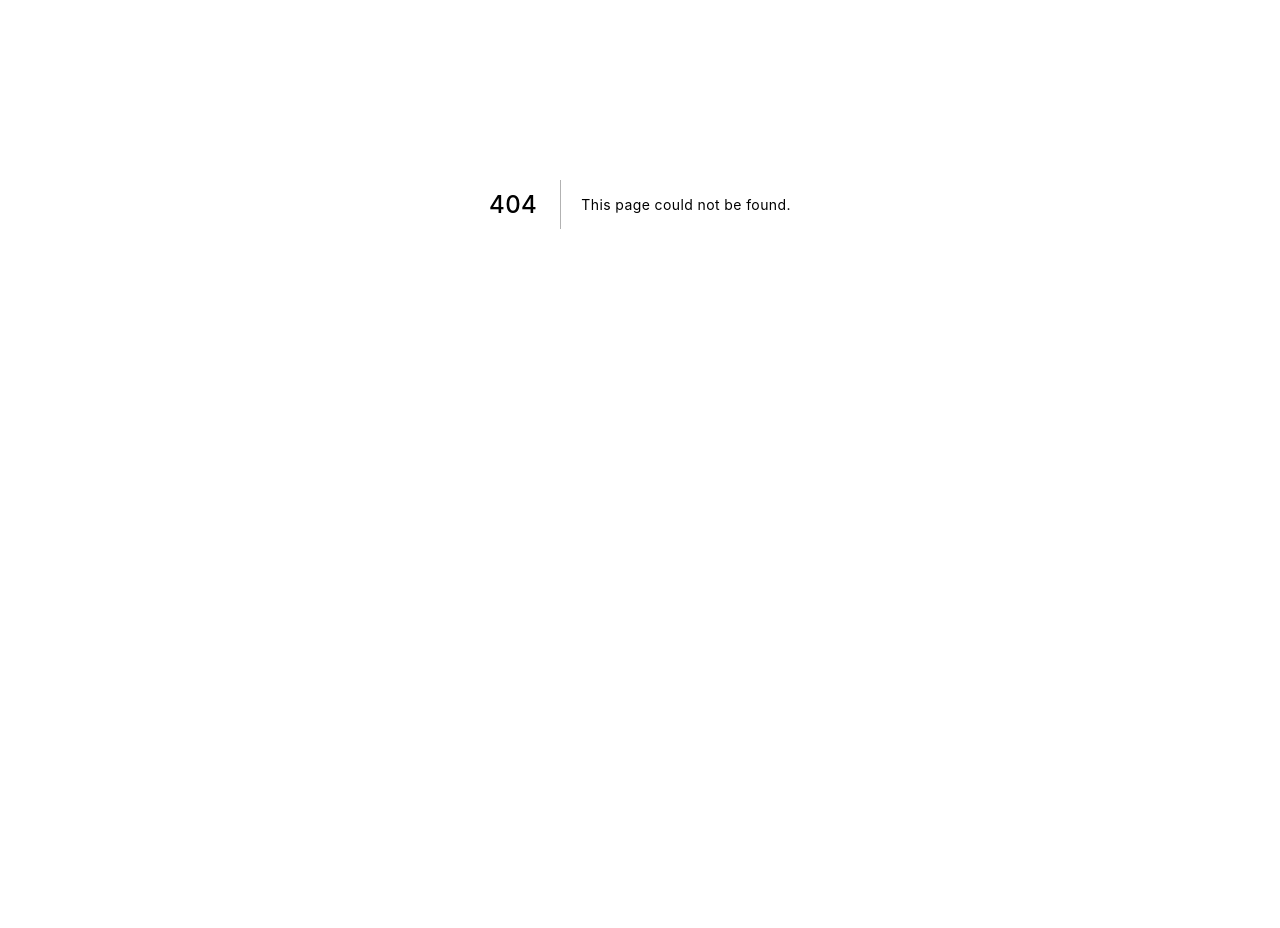
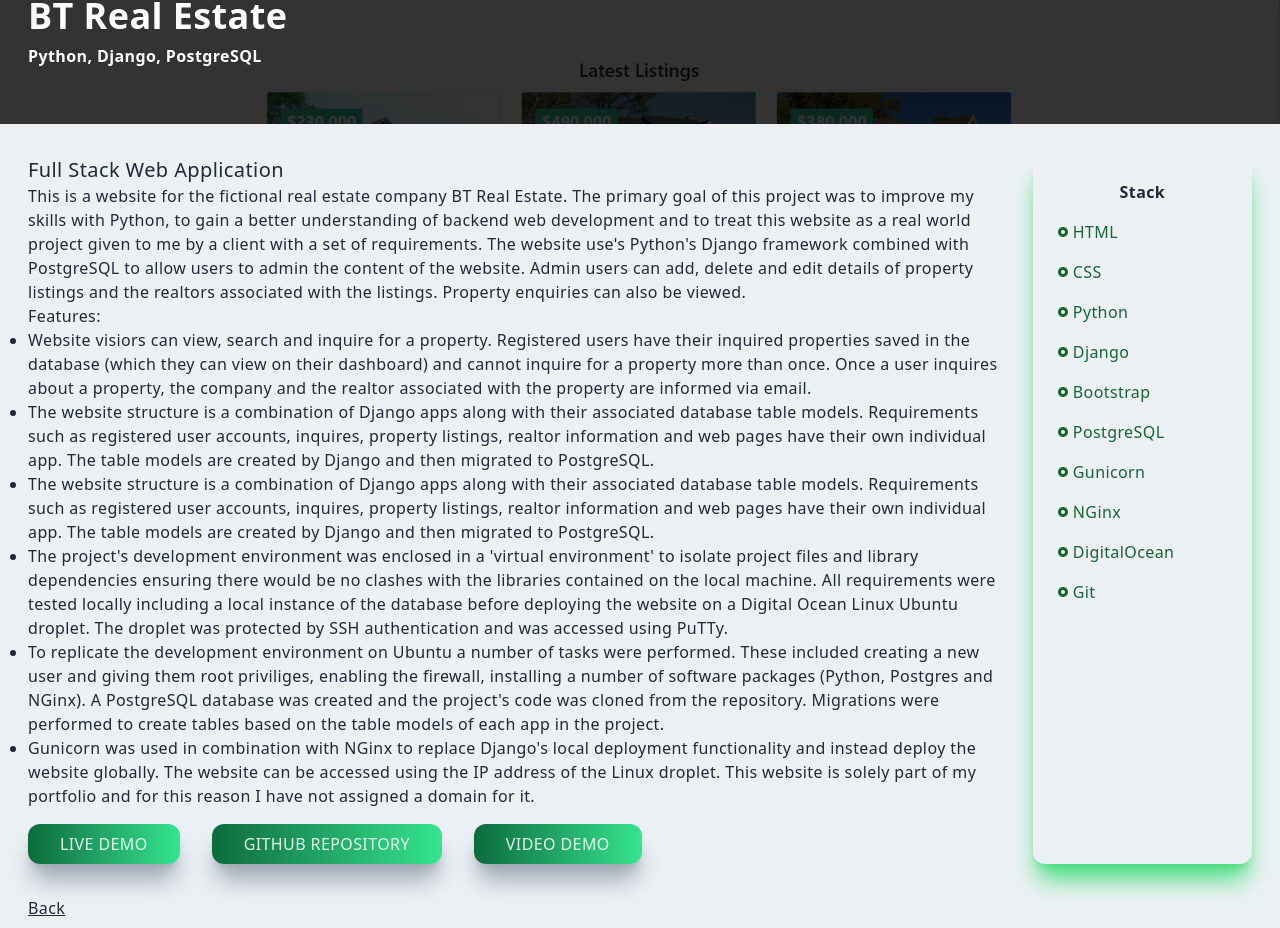
Before and after one commit to Zidan2k9/ulabdeen-nextjs-portfolio, a Next.js app: page /real_estate_website in a window 1280 px wide. Before the commit this address had no page. Shown: the part 196-1124 px from the top of the page. Before the commit the page ends 800 px from the top, so only its background shows below. Built offline with nearby package versions, Linux system fonts and the light colour scheme.

Commit message:
Added second project to projects section (REAL ESTATE APP)

```diff
--- a/components/Work.jsx
+++ b/components/Work.jsx
@@ -2,6 +2,7 @@ import React from "react";
 import WorkItem from "./WorkItem";
 import propertyImg from "../public/assets/projects/property.jpg";
 import lunar_destiny from "../public/assets/projects/lunar_destiny.png";
+import real_estate from "../public/assets/projects/real_estate.png";
 
 const Work = () => {
   return (
@@ -24,6 +25,18 @@ const Work = () => {
             backgroundImg={lunar_destiny}
             workUrl="/work_experience"
           />
+          <WorkItem
+            title="Full Stack Real Estate Website"
+            technologies="Bootstrap, Python, Django, PostgreSQL"
+            backgroundImg={real_estate}
+            workUrl="/real_estate_website"
+          />
+          {/* <WorkItem
+            title="Facial Recognition Web App"
+            technologies="CSS, JavaScript, Node, React, PostgreSQL and Postman"
+            backgroundImg={facial_recognition}
+            workUrl="/facial_recognition"
+          /> */}
         </div>
       </div>
     </div>
--- /dev/null
+++ b/pages/real_estate_website.jsx
@@ -0,0 +1,164 @@
+import Link from "next/link";
+import Image from "next/image";
+import React from "react";
+import real_estate from "../public/assets/projects/real_estate.png";
+import { RiRadioButtonFill } from "react-icons/ri";
+
+const real_estate_website = () => {
+  return (
+    <div className="w-full">
+      <div className="w-screen h-[30vh] lg:h-[40vh] relative">
+        <div className="absolute top-0 left-0 w-full h-[30vh] lg:h-[40vh] bg-black/80 z-10" />
+        <Image
+          className="absolute z-1"
+          layout="fill"
+          objectFit="cover"
+          src={real_estate}
+          alt="/"
+        />
+        <div className="absolute top-[70%] max-w-[1240px] w-full left-[50%] right-[50%] translate-x-[-50%] translate-y-[-50%] text-white z-10 p-2">
+          <h2 className="py-2 dark:text-green-600">BT Real Estate</h2>
+          <h3 className="dark:text-green-700">Python, Django, PostgreSQL</h3>
+        </div>
+      </div>
+      <div className="max-w-[1240px] mx-auto p-2 grid md:grid-cols-5 gap-8 pt-8">
+        <div className="col-span-4">
+          <p className="text-xl">Full Stack Web Application </p>
+          <p>
+            This is a website for the fictional real estate company BT Real
+            Estate. The primary goal of this project was to improve my skills
+            with Python, to gain a better understanding of backend web
+            development and to treat this website as a real world project given
+            to me by a client with a set of requirements. The website use's
+            Python's Django framework combined with PostgreSQL to allow users to
+            admin the content of the website. Admin users can add, delete and
+            edit details of property listings and the realtors associated with
+            the listings. Property enquiries can also be viewed.
+          </p>
+
+          <p>Features:</p>
+
+          <ul className="list-disc">
+            <li>
+              Website visiors can view, search and inquire for a property.
+              Registered users have their inquired properties saved in the
+              database (which they can view on their dashboard) and cannot
+              inquire for a property more than once. Once a user inquires about
+              a property, the company and the realtor associated with the
+              property are informed via email.
+            </li>
+            <li>
+              The website structure is a combination of Django apps along with
+              their associated database table models. Requirements such as
+              registered user accounts, inquires, property listings, realtor
+              information and web pages have their own individual app. The table
+              models are created by Django and then migrated to PostgreSQL.
+            </li>
+            <li>
+              The website structure is a combination of Django apps along with
+              their associated database table models. Requirements such as
+              registered user accounts, inquires, property listings, realtor
+              information and web pages have their own individual app. The table
+              models are created by Django and then migrated to PostgreSQL.
+            </li>
+            <li>
+              The project's development environment was enclosed in a 'virtual
+              environment' to isolate project files and library dependencies
+              ensuring there would be no clashes with the libraries contained on
+              the local machine. All requirements were tested locally including
+              a local instance of the database before deploying the website on a
+              Digital Ocean Linux Ubuntu droplet. The droplet was protected by
+              SSH authentication and was accessed using PuTTy.
+            </li>
+            <li>
+              To replicate the development environment on Ubuntu a number of
+              tasks were performed. These included creating a new user and
+              giving them root priviliges, enabling the firewall, installing a
+              number of software packages (Python, Postgres and NGinx). A
+              PostgreSQL database was created and the project's code was cloned
+              from the repository. Migrations were performed to create tables
+              based on the table models of each app in the project.
+            </li>
+            <li>
+              Gunicorn was used in combination with NGinx to replace Django's
+              local deployment functionality and instead deploy the website
+              globally. The website can be accessed using the IP address of the
+              Linux droplet. This website is solely part of my portfolio and for
+              this reason I have not assigned a domain for it.
+            </li>
+          </ul>
+
+          <a href="http://bit.ly/2Sy5JkA">
+            <button className="px-8 py-2 mt-4 mr-8 text-green-100">
+              Live Demo
+            </button>
+          </a>
+          <a href="https://github.com/Zidan2k9/DjangoProject">
+            <button className="px-8 py-2 mt-4 mr-8 text-green-100">
+              GitHub repository
+            </button>
+          </a>
+          <a href="https://www.youtube.com/watch?v=QbR-fn5TObQ">
+            <button className="px-8 py-2 mt-4 mr-8 text-green-100">
+              Video Demo
+            </button>
+          </a>
+        </div>
+        <div className="col-span-4 md:col-span-1 shadow-xl shadow-green-400 rounded-xl p-4">
+          <div className="p-2">
+            <p className="text-center font-bold pb-2 dark:text-green-400">
+              Stack
+            </p>
+            <div className="grid grid-cols-3 md:grid-cols-1">
+              <p className="text-green-800 py-2 flex items-center dark:text-green-400">
+                <RiRadioButtonFill className="pr-1 dark:text-green-400 dark:shadow-xl" />{" "}
+                HTML
+              </p>
+              <p className="text-green-800 py-2 flex items-center dark:text-green-400">
+                <RiRadioButtonFill className="pr-1 dark:text-green-400 dark:shadow-xl" />{" "}
+                CSS
+              </p>
+              <p className="text-green-800 py-2 flex items-center dark:text-green-400">
+                <RiRadioButtonFill className="pr-1 dark:text-green-400 dark:shadow-xl" />{" "}
+                Python
+              </p>
+              <p className="text-green-800 py-2 flex items-center dark:text-green-400">
+                <RiRadioButtonFill className="pr-1 dark:text-green-400 dark:shadow-xl" />{" "}
+                Django
+              </p>
+              <p className="text-green-800 py-2 flex items-center dark:text-green-400">
+                <RiRadioButtonFill className="pr-1 dark:text-green-400 dark:shadow-xl" />{" "}
+                Bootstrap
+              </p>
+              <p className="text-green-800 py-2 flex items-center dark:text-green-400">
+                <RiRadioButtonFill className="pr-1 dark:text-green-400 dark:shadow-xl" />{" "}
+                PostgreSQL
+              </p>
+              <p className="text-green-800 py-2 flex items-center dark:text-green-400">
+                <RiRadioButtonFill className="pr-1 dark:text-green-400 dark:shadow-xl" />{" "}
+                Gunicorn
+              </p>
+              <p className="text-green-800 py-2 flex items-center dark:text-green-400">
+                <RiRadioButtonFill className="pr-1 dark:text-green-400 dark:shadow-xl" />{" "}
+                NGinx
+              </p>
+              <p className="text-green-800 py-2 flex items-center dark:text-green-400">
+                <RiRadioButtonFill className="pr-1 dark:text-green-400 dark:shadow-xl" />{" "}
+                DigitalOcean
+              </p>
+              <p className="text-green-800 py-2 flex items-center dark:text-green-400">
+                <RiRadioButtonFill className="pr-1 dark:text-green-400 dark:shadow-xl" />{" "}
+                Git
+              </p>
+            </div>
+          </div>
+        </div>
+        <Link href="/#work">
+          <p className="underline cursor-pointer">Back</p>
+        </Link>
+      </div>
+    </div>
+  );
+};
+
+export default real_estate_website;
--- a/pages/work_experience.jsx
+++ b/pages/work_experience.jsx
@@ -4,7 +4,7 @@ import React from "react";
 import lunar_destiny from "../public/assets/projects/lunar_destiny.png";
 import { RiRadioButtonFill } from "react-icons/ri";
 
-const property = () => {
+const work_experience = () => {
   return (
     <div className="w-full">
       <div className="w-screen h-[30vh] lg:h-[40vh] relative">
@@ -131,4 +131,4 @@ const property = () => {
   );
 };
 
-export default property;
+export default work_experience;
```
Also changed, not shown: public/assets/projects/real_estate.PNG (added).
